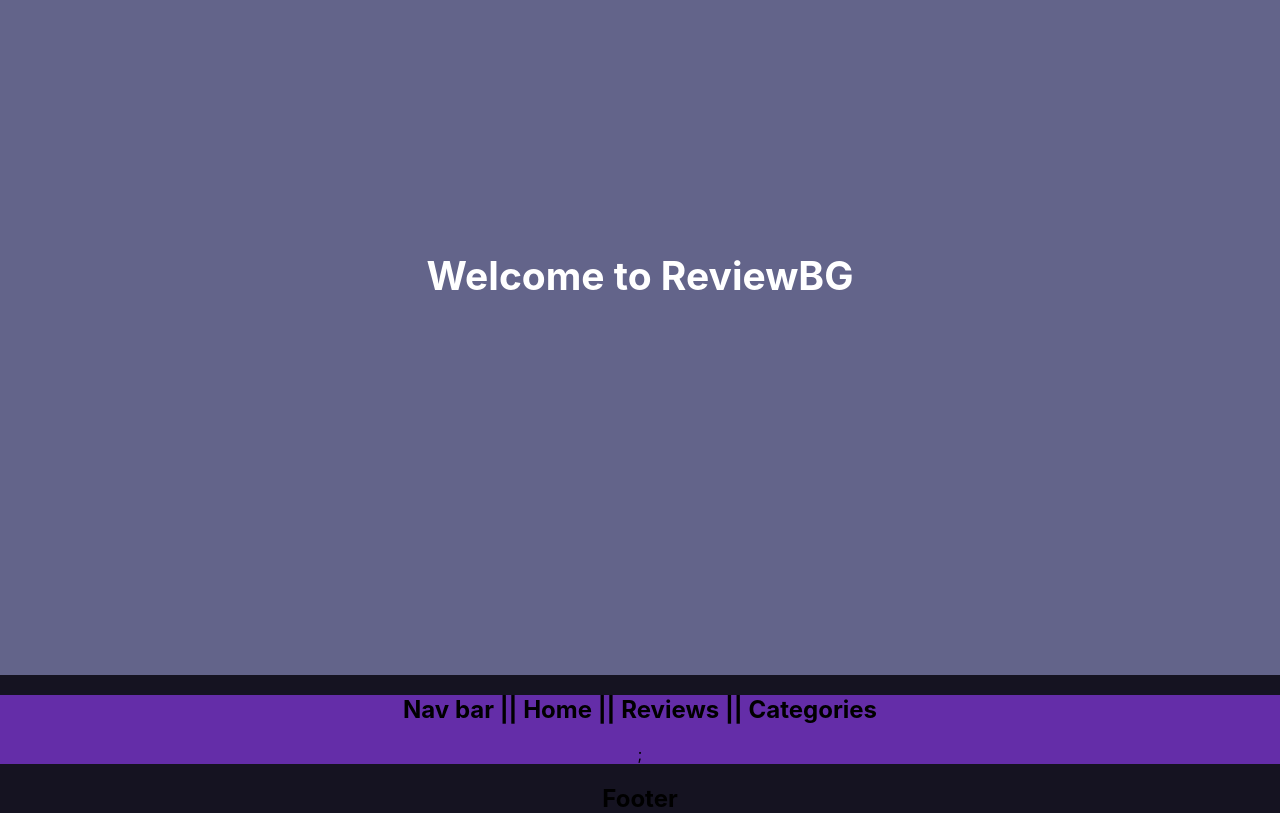
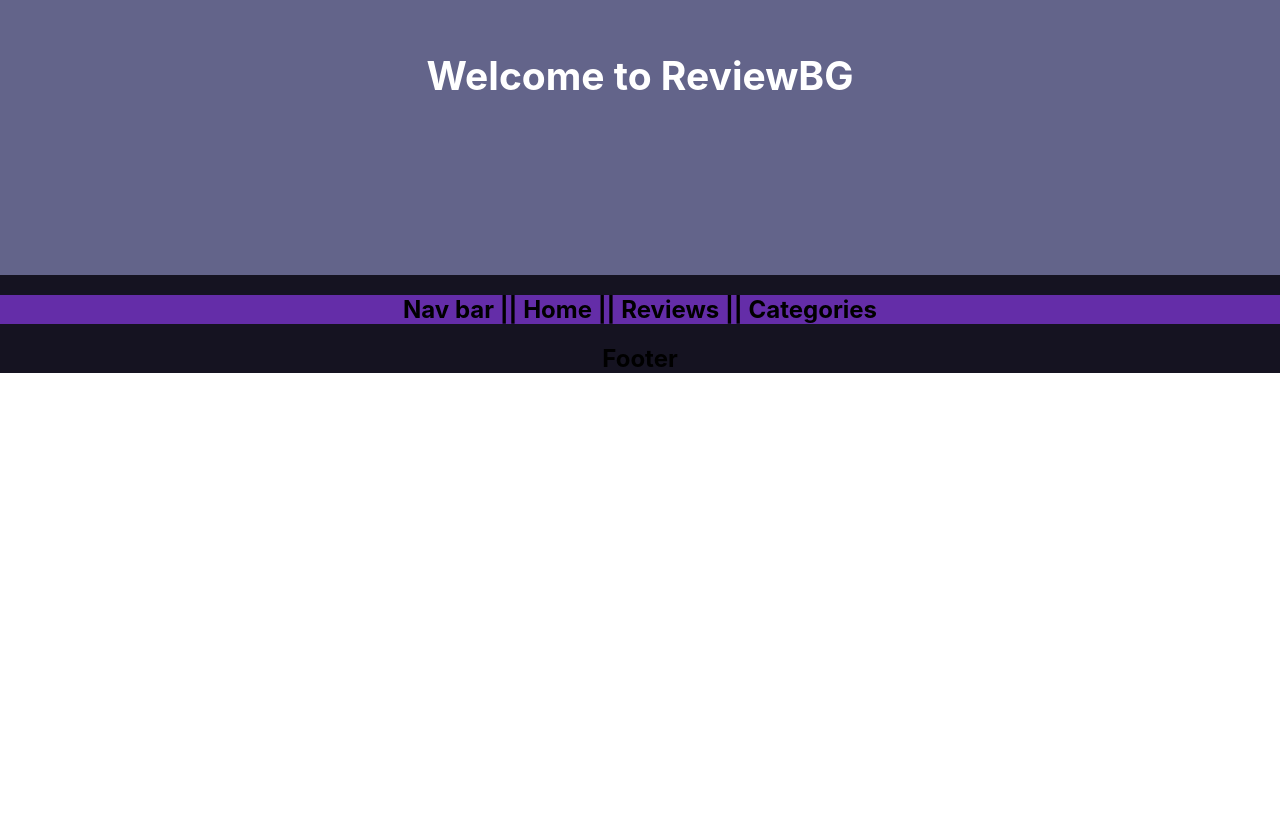
Before and after one commit to HamRoss/nc-games, a React (Create React App) app: page / in a window 1280 px wide. Shown: the part 125-952 px from the top of the page. After the commit the page ends 800 px from the top, so only its background shows below. Built offline with nearby package versions, Linux system fonts and the light colour scheme; the HTML template or start-up script is replaced by a standard one.

Commit message:
Edited header and nav styling

```diff
--- a/src/App.css
+++ b/src/App.css
@@ -39,7 +39,7 @@
 
 .App-header {
   background-color: #63648a;
-  min-height: 100vh;
+  min-height: 50vh;
   display: flex;
   flex-direction: column;
   align-items: center;
--- a/src/components/Nav.jsx
+++ b/src/components/Nav.jsx
@@ -2,9 +2,9 @@ function Nav() {
   // https://reactrouter.com/en/main/components/nav-link
 
   return (
-    <section className="nav-bar">
-      <h2>Nav bar || Home || Reviews || Categories</h2>;
-    </section>
+    <nav className="nav-bar">
+      <h2>Nav bar || Home || Reviews || Categories</h2>
+    </nav>
   );
 }
 
```
